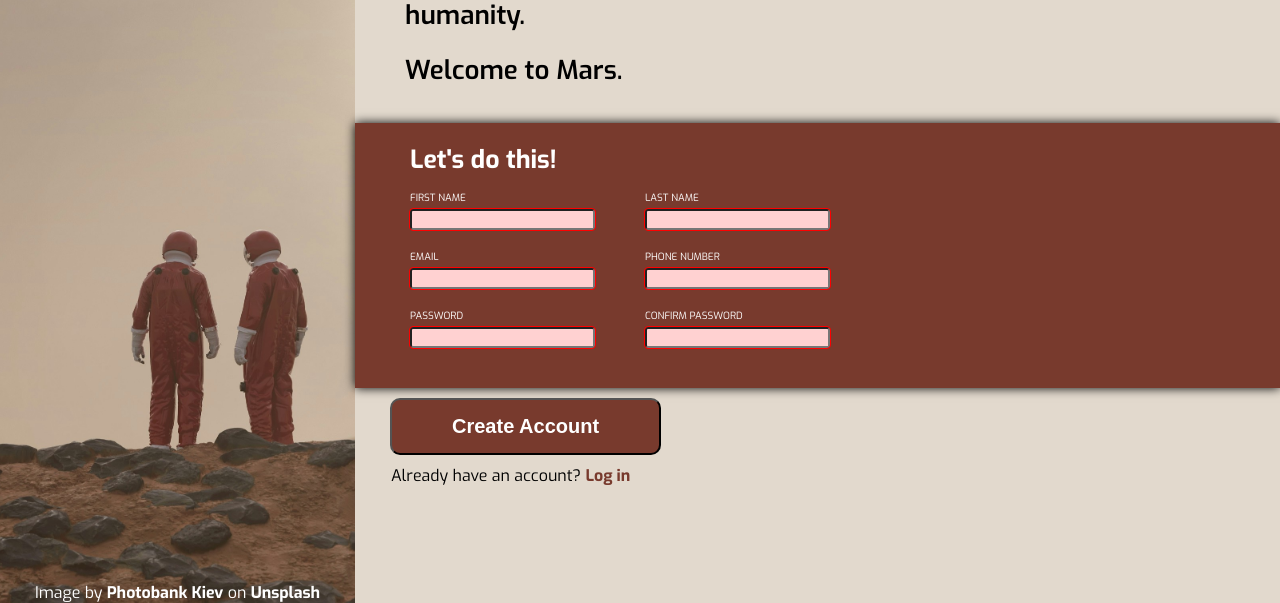
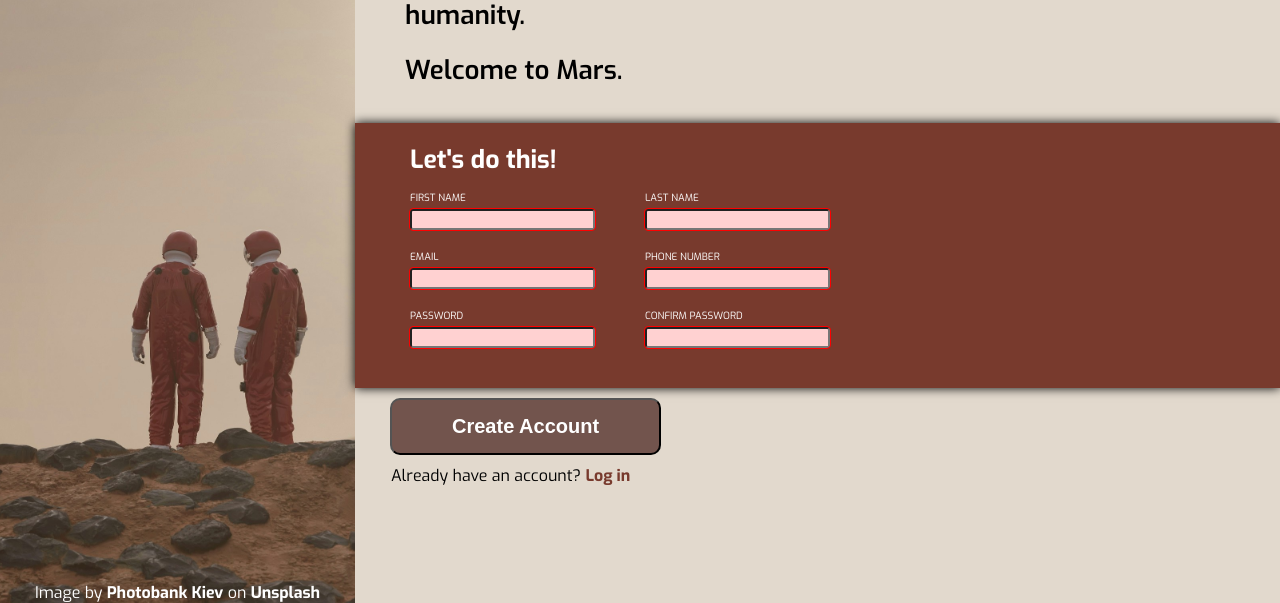
Before and after one commit to bsibdev/top_project_sign-up-form, a plain HTML site: page index.html in a window 1280 px wide. In both pictures the pointer is over the button "Create Account". Shown: the part 197-800 px from the top of the page. Drawn offline with Linux system fonts and the light colour scheme.

Commit message:
add hover and active styles to button

```diff
--- a/style.css
+++ b/style.css
@@ -298,6 +298,14 @@ button[type="submit"] {
     color:var(--text-color);
 }
 
+button[type="submit"]:hover {
+    background-color:rgb(114, 84, 77);
+}
+
+button[type="submit"]:active {
+    background-color:rgb(103, 44, 30);
+}
+
 .form-row {
     display:flex;
     flex-direction:column;
```
